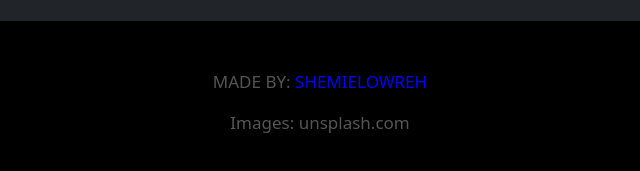
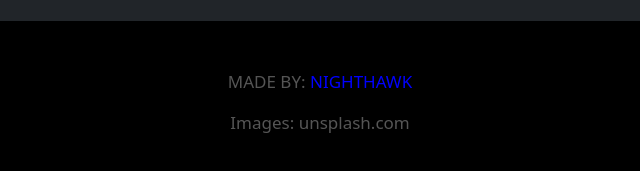
Before and after one commit to Shemielowreh/Semiloore, a plain HTML site: page index.html in a window 1280 px wide. Shown: the part 4057-4228 px from the top of the page, 320-960 px from the left. Drawn offline with Linux system fonts and the light colour scheme.

Commit message:
DaraZ Commit

```diff
--- a/index.html
+++ b/index.html
@@ -215,7 +215,7 @@
         </div>
     </div>
     <div class="footer">
-        <p class="text-center pt-5">MADE BY: <span class="dark">Shemielowreh</span></p>
+        <p class="text-center pt-5">MADE BY: <span class="dark">NightHawk</span></p>
         <p class="text-center">Images: unsplash.com</p>
     </div>
     <script src="/js/DaraZ.js"></script>
```
